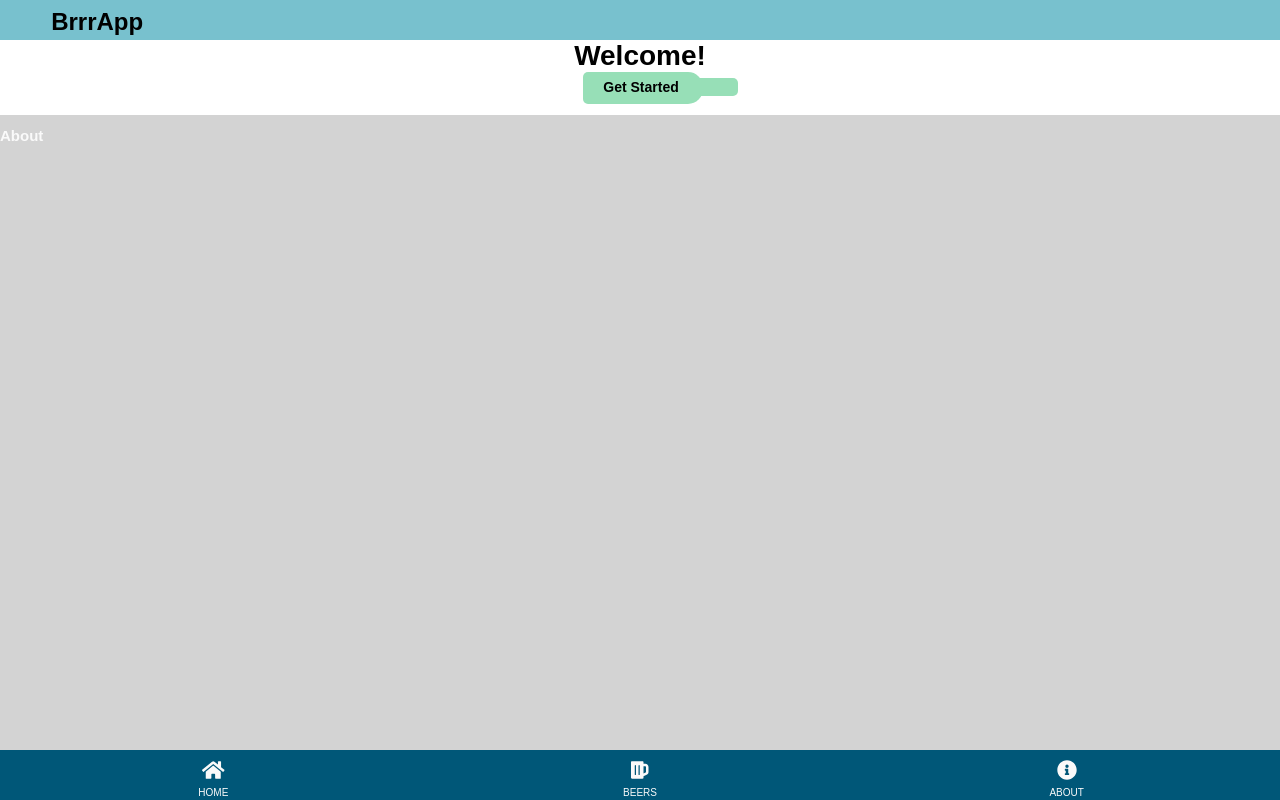
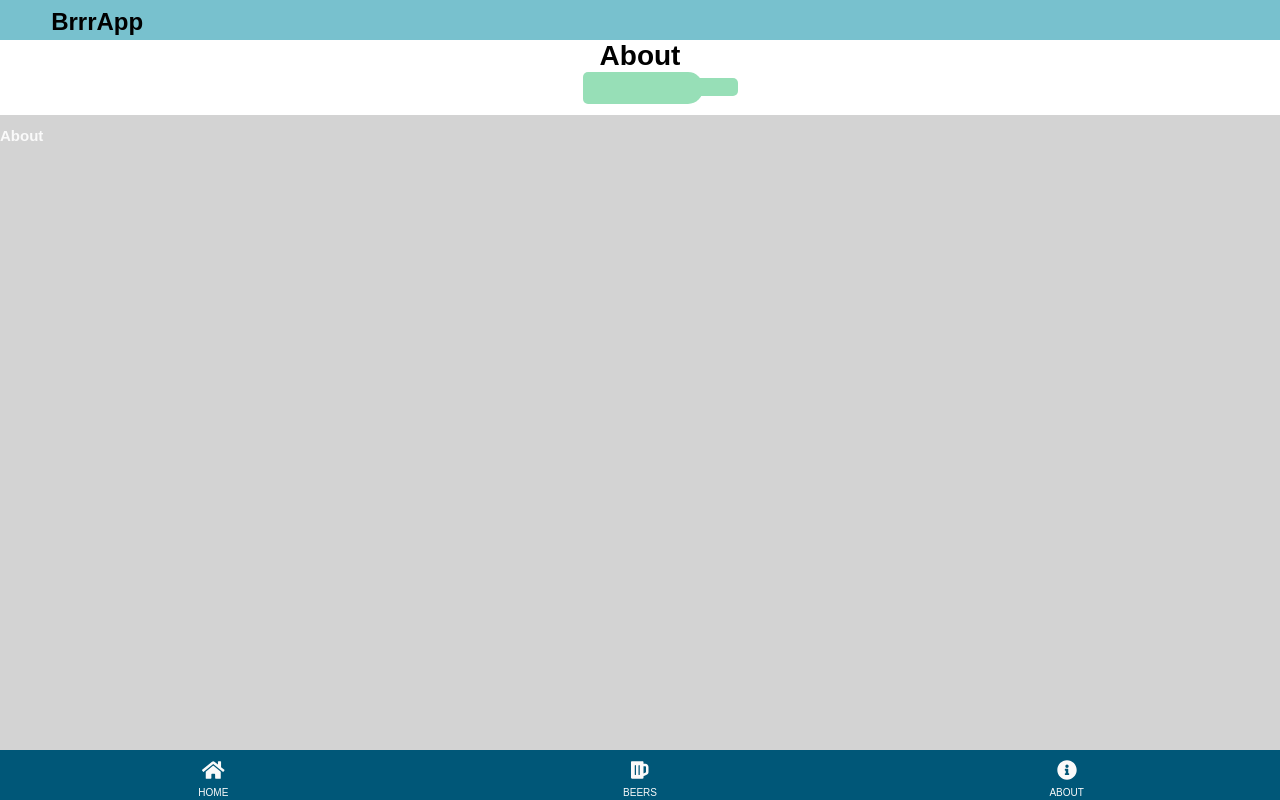
Before and after one commit to nthugon/beer-app, a React (Create React App) app: page /about in a window 1280 px wide. Built offline with nearby package versions, Linux system fonts and the light colour scheme.

Commit message:
pass page name to subheading component

```diff
--- a/src/App.js
+++ b/src/App.js
@@ -16,7 +16,7 @@ class App extends Component {
         <Route {...rest} render={matchProps => (
           <div className="default-layout">
             <Header />
-            <Subheading />
+            <Subheading subheading={rest.subheading} />
             <div className="content">
               <Component {...matchProps} />
             </div>
@@ -28,9 +28,9 @@ class App extends Component {
 
     return (
       <div>
-        <DefaultLayout path="/" exact component={Home} />
-        <DefaultLayout path="/beers" exact component={Beers} />
-        <DefaultLayout path="/about" component={About} />
+        <DefaultLayout path="/" exact component={Home} subheading="Home"/>
+        <DefaultLayout path="/beers" exact component={Beers} subheading="Beers" />
+        <DefaultLayout path="/about" component={About} subheading="About"/>
       </div>
     );
   }
--- a/src/components/Subheading.js
+++ b/src/components/Subheading.js
@@ -1,14 +1,19 @@
 import React from 'react';
 import './Subheading.css';
+import PropTypes from 'prop-types';
 
-const Subheading = () => (
+const Subheading = (props) => (
   <div className="sub-heading">
-    <h2>Welcome!</h2>
+    <h2>{props.subheading}</h2>
     <div className="bottle-btn" ui-sref="beers">
-      <button><span>Get Started</span></button>
+      <button><span></span></button>
       <div></div>
     </div>
   </div>
 );
 
+Subheading.propTypes = {
+  subheading: PropTypes.string
+};
+
 export default Subheading;
```
